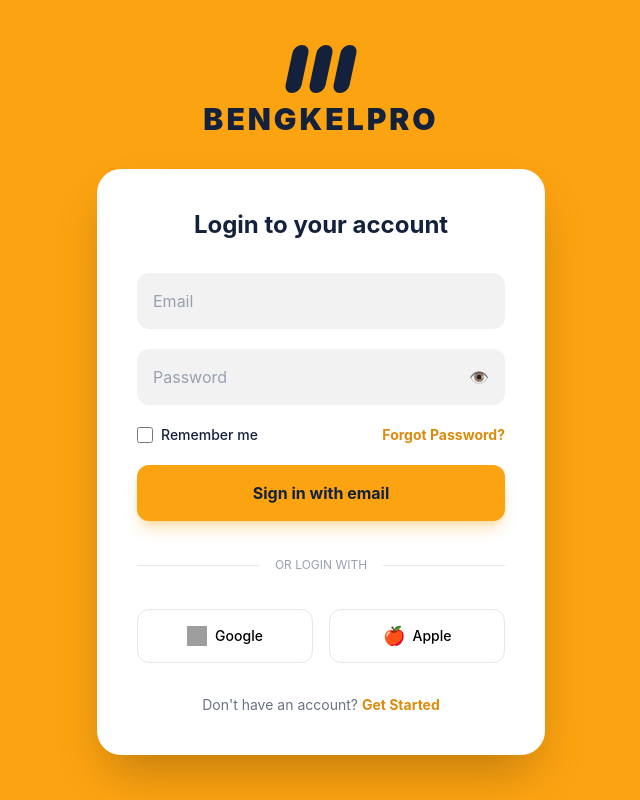
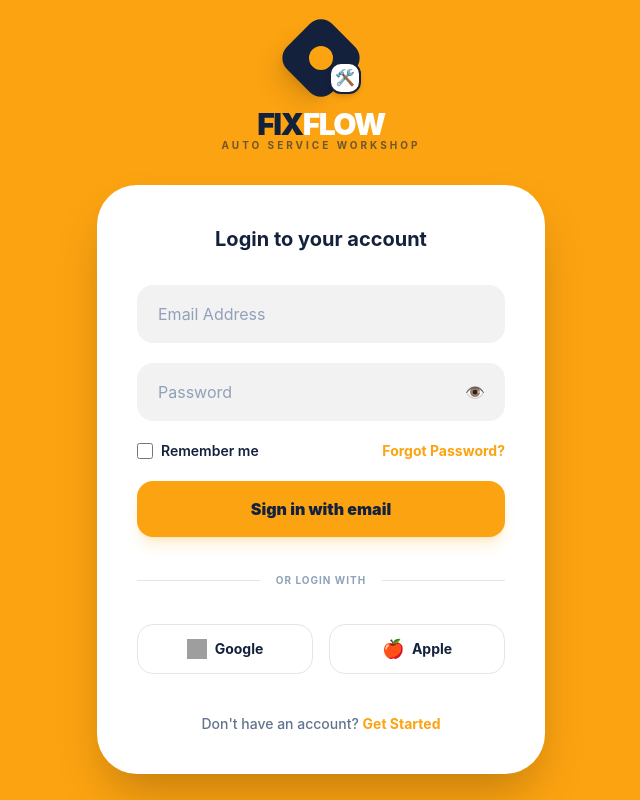
Before and after one commit to naswrrr/gtr-app, a React (Vite) app: page /login in a window 1280 px wide. Shown: the whole page, without its empty margins (319-959 px from the left). Built offline with nearby package versions, Linux system fonts and the light colour scheme; grey boxes are pictures that could not be loaded.

Commit message:
pertemuan 7: update AuthLayout logo sesuai sidebar

```diff
--- a/src/App.jsx
+++ b/src/App.jsx
@@ -19,9 +19,6 @@
     <BrowserRouter>
       <Suspense fallback={<Loading />}>
         <Routes>
-          {/* AUTH ROUTES TANPA PREFIX /auth
-            Sekarang path-nya langsung /login, /register, dll.
-          */}
           <Route element={<AuthLayout />}>
             <Route path="login" element={<Login />} />
             <Route path="register" element={<Register />} />
--- a/src/layouts/AuthLayout.jsx
+++ b/src/layouts/AuthLayout.jsx
@@ -1,22 +1,39 @@
-import { Outlet } from 'react-router-dom'; // Tambahkan baris ini!
+import { Outlet } from 'react-router-dom';
 
 export default function AuthLayout() {
   return (
-    <div className="flex min-h-screen items-center justify-center bg-primary p-6">
+    <div className="flex min-h-screen items-center justify-center bg-[#FCA311] p-6 font-sans">
       <div className="w-full max-w-md">
-        {/* Logo Section */}
-        <div className="flex flex-col items-center mb-8">
-           <div className="flex gap-2 mb-2">
-              <div className="w-4 h-12 bg-navy rounded-full transform -skew-x-12"></div>
-              <div className="w-4 h-12 bg-navy rounded-full transform -skew-x-12"></div>
-              <div className="w-4 h-12 bg-navy rounded-full transform -skew-x-12"></div>
-           </div>
-           <h1 className="text-3xl font-black text-navy uppercase tracking-widest">BengkelPro</h1>
+
+        {/* Logo Section - Sekarang Sama dengan Sidebar */}
+        <div className="flex flex-col items-center mb-8 group cursor-pointer">
+          <div className="relative flex items-center justify-center mb-4">
+            {/* Hexagon Baut - Navy #14213D agar kontras dengan BG Orange */}
+            <div className="w-16 h-16 bg-[#14213D] rounded-2xl rotate-45 flex items-center justify-center shadow-xl group-hover:rotate-[135deg] transition-all duration-700">
+              {/* Lubang Tengah Baut */}
+              <div className="w-6 h-6 bg-[#FCA311] rounded-full"></div>
+            </div>
+
+            {/* Aksen Kunci Pas */}
+            <div className="absolute -right-2 -bottom-1 bg-white text-xs w-8 h-8 rounded-xl flex items-center justify-center border-2 border-[#14213D] shadow-md">
+              <span className="text-[16px]">🛠️</span>
+            </div>
+          </div>
+
+          {/* Teks Logo */}
+          <h1 className="text-3xl font-black text-[#14213D] tracking-tighter">
+            FIX<span className="text-white">FLOW</span>
+          </h1>
+          <p className="text-[10px] font-bold text-[#14213D]/60 uppercase tracking-[0.3em] -mt-1">
+            Auto Service Workshop
+          </p>
         </div>
 
-        <div className="rounded-3xl bg-white p-10 shadow-2xl">
+        {/* Card Putih untuk Form Login/Register */}
+        <div className="rounded-[2.5rem] bg-white p-10 shadow-2xl">
           <Outlet />
         </div>
+
       </div>
     </div>
   );
--- a/src/pages/auth/Login.jsx
+++ b/src/pages/auth/Login.jsx
@@ -2,55 +2,57 @@
 
 export default function Login() {
   return (
-    <div>
-      <h2 className="text-center text-2xl font-bold text-navy mb-8">Login to your account</h2>
+    <div className="w-full max-w-md mx-auto">
+
+
+      <h2 className="text-center text-xl font-bold text-[#14213D] mb-8">Login to your account</h2>
 
       <form className="space-y-5">
         <div className="space-y-1">
           <input
             type="email"
-            className="w-full rounded-xl bg-surface/50 border-none px-4 py-4 outline-none focus:ring-2 focus:ring-primary/50 text-navy placeholder:text-gray-400"
-            placeholder="Email"
+            className="w-full rounded-2xl bg-[#E5E5E5]/50 border border-transparent px-5 py-4 outline-none focus:ring-2 focus:ring-[#FCA311]/50 focus:bg-white text-[#14213D] placeholder:text-slate-400 transition-all"
+            placeholder="Email Address"
           />
         </div>
         <div className="relative">
           <input
             type="password"
-            className="w-full rounded-xl bg-surface/50 border-none px-4 py-4 outline-none focus:ring-2 focus:ring-primary/50 text-navy placeholder:text-gray-400"
+            className="w-full rounded-2xl bg-[#E5E5E5]/50 border border-transparent px-5 py-4 outline-none focus:ring-2 focus:ring-[#FCA311]/50 focus:bg-white text-[#14213D] placeholder:text-slate-400 transition-all"
             placeholder="Password"
           />
-          <span className="absolute right-4 top-1/2 -translate-y-1/2 cursor-pointer text-gray-400">👁️</span>
+          <span className="absolute right-5 top-1/2 -translate-y-1/2 cursor-pointer text-slate-400 hover:text-[#14213D]">👁️</span>
         </div>
 
         <div className="flex items-center justify-between text-sm">
-          <label className="flex items-center gap-2 cursor-pointer text-navy font-medium">
-            <input type="checkbox" className="accent-primary w-4 h-4" /> Remember me
+          <label className="flex items-center gap-2 cursor-pointer text-[#14213D] font-semibold">
+            <input type="checkbox" className="accent-[#FCA311] w-4 h-4 rounded" /> Remember me
           </label>
-          <Link to="/auth/forgot" className="text-primary-dark font-bold hover:underline">Forgot Password?</Link>
+          <Link to="/forgot" className="text-[#FCA311] font-bold hover:underline">Forgot Password?</Link>
         </div>
 
-        <button className="w-full rounded-xl bg-primary py-4 font-bold text-navy shadow-lg shadow-primary/30 transition-transform hover:scale-[1.02] active:scale-95">
+        <button className="w-full rounded-2xl bg-[#FCA311] py-4 font-black text-[#14213D] shadow-lg shadow-[#FCA311]/20 transition-all hover:opacity-90 active:scale-[0.98]">
           Sign in with email
         </button>
 
         <div className="relative py-4 flex items-center">
-            <div className="flex-grow border-t border-gray-200"></div>
-            <span className="px-4 text-gray-400 text-xs uppercase">Or login with</span>
-            <div className="flex-grow border-t border-gray-200"></div>
+            <div className="flex-grow border-t border-[#E5E5E5]"></div>
+            <span className="px-4 text-slate-400 text-[10px] font-bold uppercase tracking-widest">Or login with</span>
+            <div className="flex-grow border-t border-[#E5E5E5]"></div>
         </div>
 
         <div className="grid grid-cols-2 gap-4">
-            <button className="flex items-center justify-center gap-2 border border-gray-200 py-3 rounded-xl hover:bg-gray-50 font-medium text-sm transition-colors">
+            <button className="flex items-center justify-center gap-2 border border-[#E5E5E5] py-3.5 rounded-2xl hover:bg-slate-50 font-bold text-sm text-[#14213D] transition-colors">
                 <img src="https://www.svgrepo.com/show/475656/google-color.svg" className="w-5 h-5" alt=""/> Google
             </button>
-            <button className="flex items-center justify-center gap-2 border border-gray-200 py-3 rounded-xl hover:bg-gray-50 font-medium text-sm transition-colors">
-                <span className="text-lg">🍎</span> Apple
+            <button className="flex items-center justify-center gap-2 border border-[#E5E5E5] py-3.5 rounded-2xl hover:bg-slate-50 font-bold text-sm text-[#14213D] transition-colors">
+                <span className="text-lg leading-none">🍎</span> Apple
             </button>
         </div>
       </form>
 
-      <p className="mt-8 text-center text-sm text-gray-500">
-        Don't have an account? <Link to="/register" className="font-bold text-primary-dark hover:underline">Get Started</Link>
+      <p className="mt-10 text-center text-sm text-slate-500 font-medium">
+        Don't have an account? <Link to="/register" className="font-bold text-[#FCA311] hover:underline">Get Started</Link>
       </p>
     </div>
   );
```
